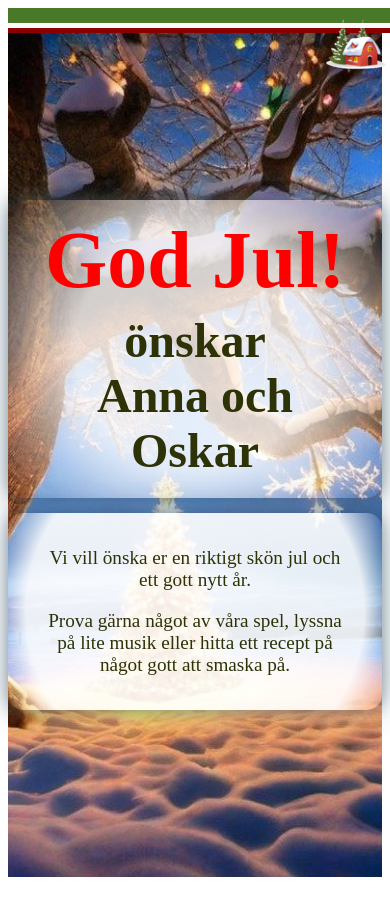
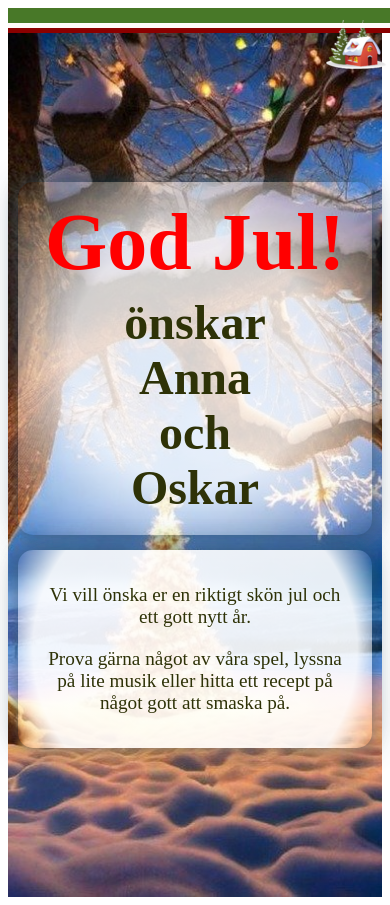
Before and after one commit to annkar73/react-christmas-card, a React (Vite) app: page / in a window 390 px wide. Built offline with nearby package versions, Linux system fonts and the light colour scheme.

Commit message:
adjust padding

```diff
--- a/src/styles/ChristmasCard.css
+++ b/src/styles/ChristmasCard.css
@@ -63,3 +63,9 @@
    color: #2e3207;
    font-size: 1.2rem;
  }
+
+ @media (max-width: 768px) {
+  .christmas-card {
+    padding: 10px;
+  }
+ }
```
